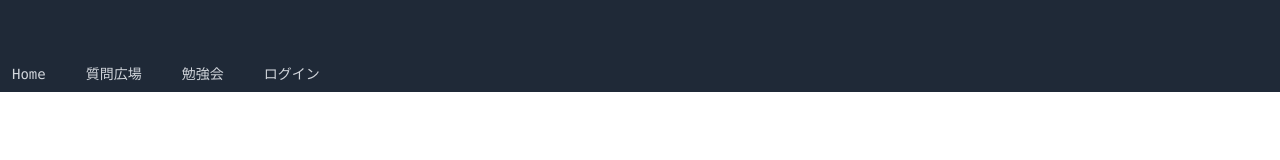
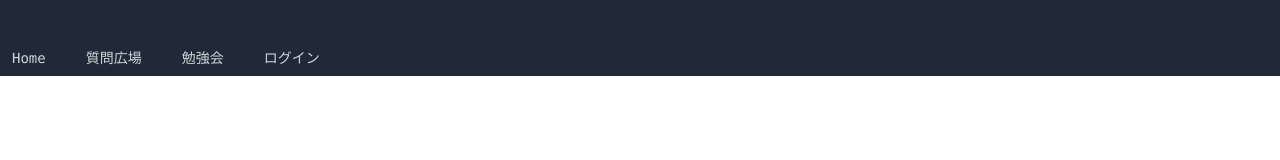
Before and after one commit to sea-kai/Reached, a Next.js app: page / in a window 1280 px wide. Shown: the top 160 px of the page. Built offline with nearby package versions, Linux system fonts and the light colour scheme.

Commit message:
💄 change architecture of Header

```diff
--- a/src/components/organisms/Layout/Header.tsx
+++ b/src/components/organisms/Layout/Header.tsx
@@ -6,8 +6,7 @@ export const Header: VFC = () => {
     <div className = 'flex justify-center items-center font-mono text-sm'>
       <header>
         <nav className="w-screen bg-gray-800">
-          <div className="flex items-center pl-8 h-14"></div>
-          <div className="flex space-x-4">
+          <div className="flex pt-10 space-x-4">
             <Link href="/">
               <a className="py-2 px-3 text-gray-300 hover:bg-gray-700 rounded">
                 Home
```
